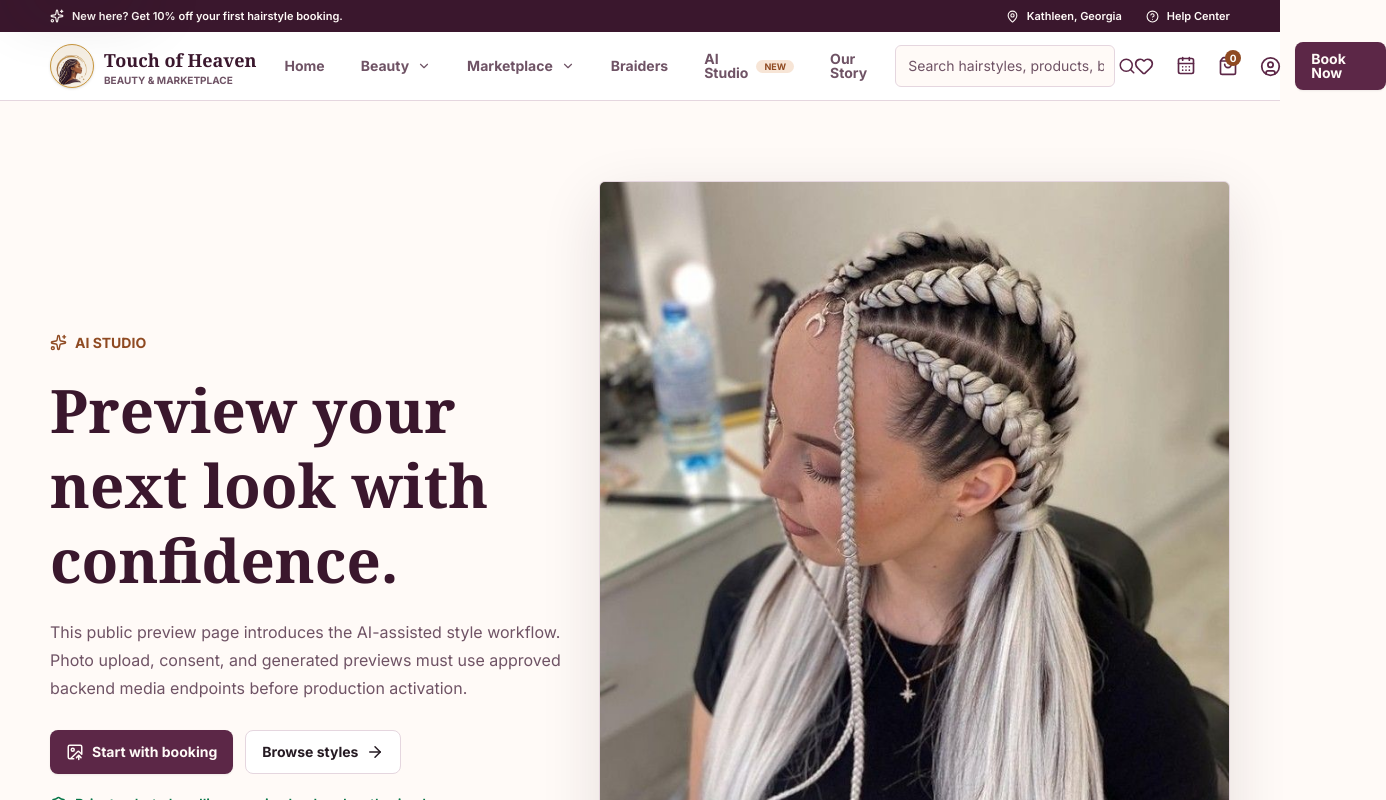
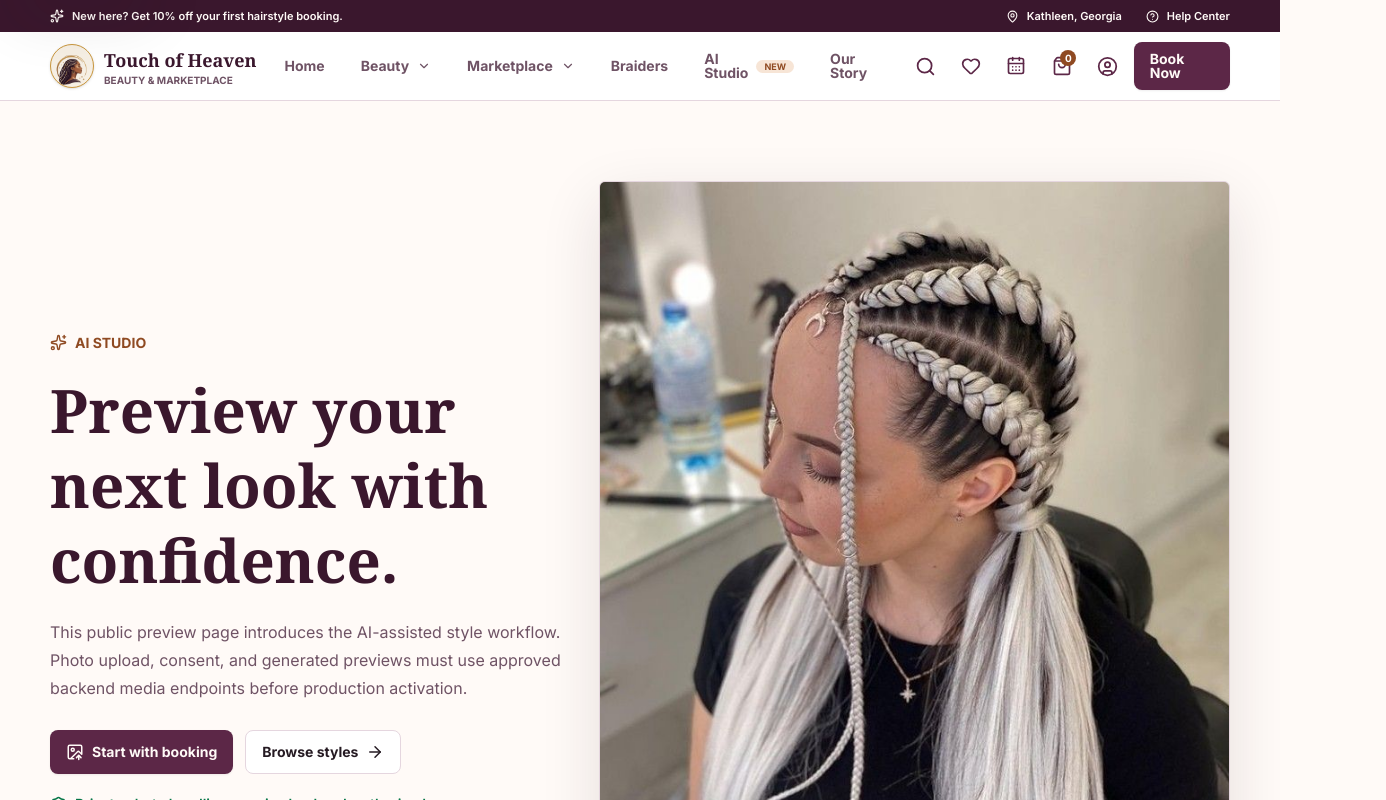
Before and after one commit to Touch-of-Heaven-TOH/touchofheaven-frontend, a Next.js app: page /ai-studio in a window 1280 px wide. Shown: the top 800 px of the page, 1386 px wide, since content can reach past the window. Built offline with nearby package versions, Linux system fonts and the light colour scheme; no server answers.

Commit message:
fix(layout): keep homepage chrome responsive

```diff
--- a/components/layout/PublicHeader.tsx
+++ b/components/layout/PublicHeader.tsx
@@ -115,7 +115,7 @@ export function PublicHeader({ user }: PublicHeaderProps) {
 
         <form
           action="/beauty"
-          className="hidden min-w-[220px] flex-1 items-center rounded-md border border-[var(--color-border)] bg-[var(--color-page)] px-3 xl:flex"
+          className="hidden min-w-[220px] flex-1 items-center rounded-md border border-[var(--color-border)] bg-[var(--color-page)] px-3 2xl:flex"
           role="search"
         >
           <label className="sr-only" htmlFor="public-search">
@@ -140,7 +140,7 @@ export function PublicHeader({ user }: PublicHeaderProps) {
         <div className="flex items-center gap-1 md:gap-2">
           <Link
             aria-label="Search hairstyles and products"
-            className="grid size-10 place-items-center rounded-md text-[var(--color-brand)] xl:hidden"
+            className="grid size-10 place-items-center rounded-md text-[var(--color-brand)] 2xl:hidden"
             href="/beauty"
           >
             <Search aria-hidden="true" size={21} />
--- a/features/home/components/sections/StyleQuizBanner.tsx
+++ b/features/home/components/sections/StyleQuizBanner.tsx
@@ -8,13 +8,13 @@ export function StyleQuizBanner() {
   return (
     <section className="bg-white py-8 md:py-12">
       <div className="page-container overflow-hidden rounded-md bg-[var(--color-brand-strong)] text-white shadow-[var(--shadow-media)]">
-        <div className="grid gap-6 p-5 md:grid-cols-[240px_1fr_320px] md:items-center md:p-8">
+        <div className="grid gap-6 p-5 md:grid-cols-[220px_1fr] md:items-center md:p-8 lg:grid-cols-[240px_1fr_320px]">
           <div className="relative aspect-[4/3] overflow-hidden rounded-md bg-white/10">
             <Image
               alt={homeMediaAssets.stylePortrait.alt}
               className="object-cover"
               fill
-              sizes="(max-width: 768px) 80vw, 240px"
+              sizes="(max-width: 768px) 80vw, (max-width: 1024px) 220px, 240px"
               src={homeMediaAssets.stylePortrait.src}
               style={{ objectPosition: homeMediaAssets.stylePortrait.focalPoint }}
             />
@@ -25,7 +25,7 @@ export function StyleQuizBanner() {
               <BrainCircuit aria-hidden="true" size={18} />
               Personalized style match
             </p>
-            <h2 className="mt-3 font-serif text-3xl font-semibold leading-tight md:text-5xl">
+            <h2 className="mt-3 font-serif text-3xl font-semibold leading-tight md:text-4xl lg:text-5xl">
               Not sure which style fits your face shape?
             </h2>
             <p className="mt-3 max-w-xl text-sm leading-6 text-white/72 md:text-base">
@@ -38,7 +38,7 @@ export function StyleQuizBanner() {
             </Link>
           </div>
 
-          <ul className="grid gap-3 rounded-md border border-white/12 bg-white/6 p-4">
+          <ul className="grid gap-3 rounded-md border border-white/12 bg-white/6 p-4 md:col-span-2 lg:col-span-1">
             {appPromoFeatures.map((feature) => (
               <li className="flex items-center gap-3 text-sm font-semibold" key={feature}>
                 <Sparkles aria-hidden="true" className="text-[var(--color-gold-light)]" size={17} />
```
